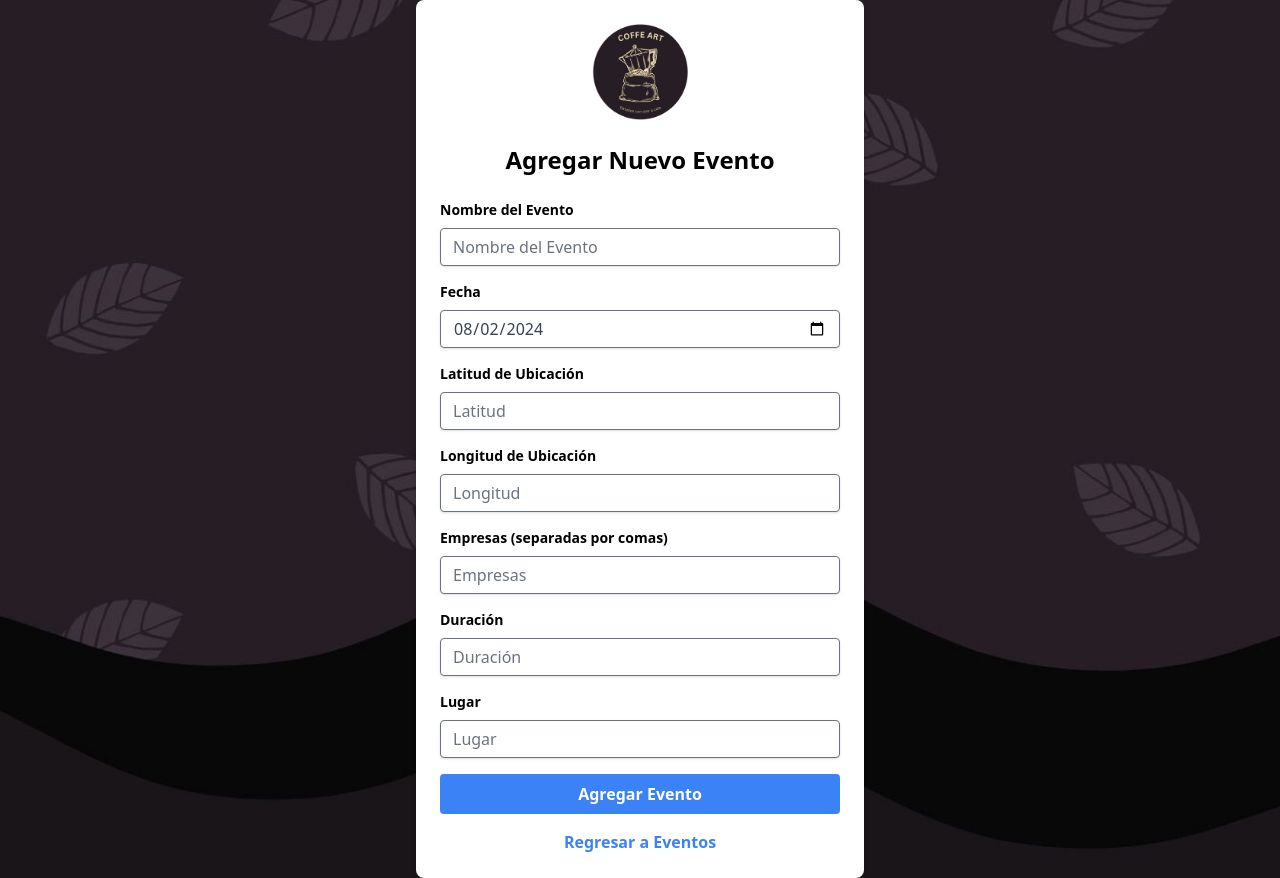
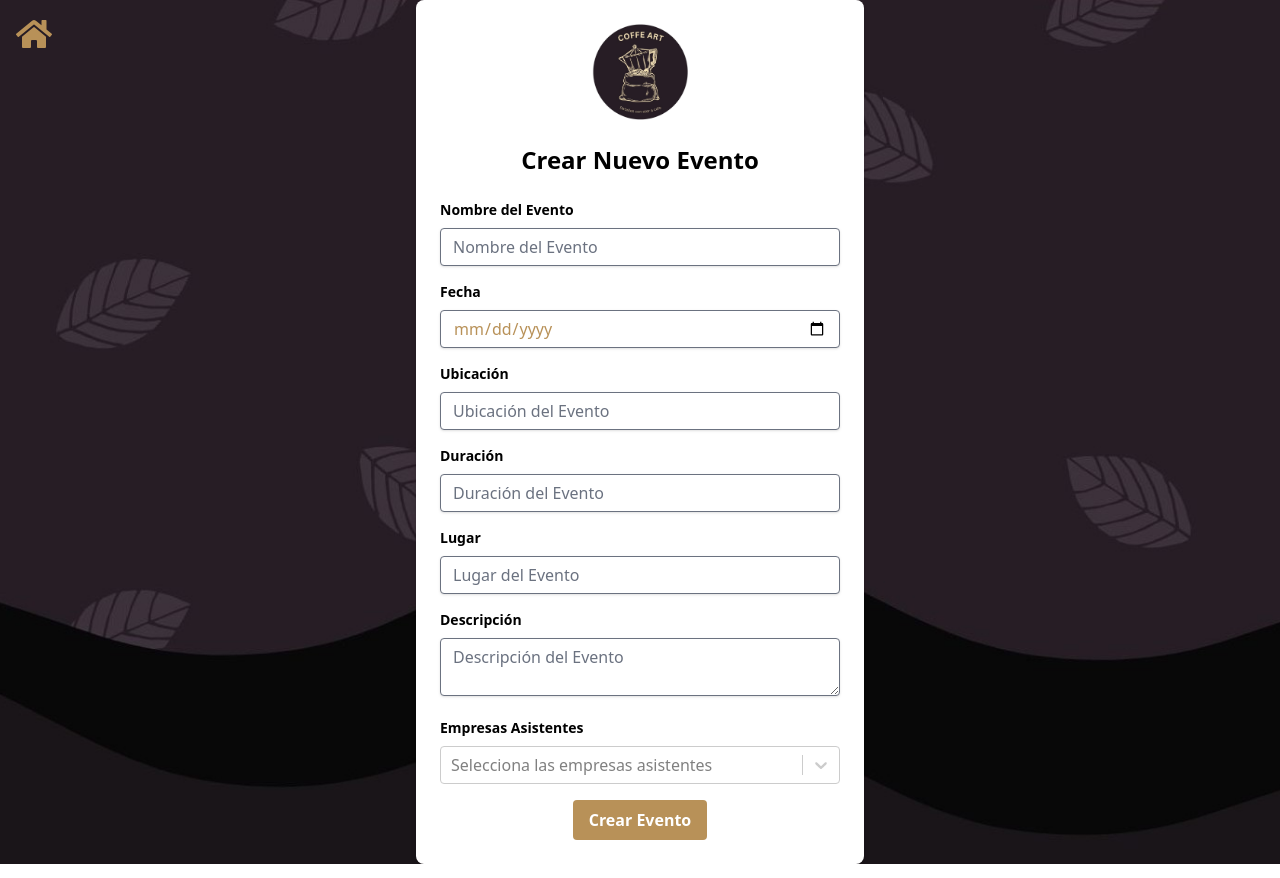
Before and after one commit to Coffe-Art/front-exp, a React (Vite) app: page /EventsForm in a window 1280 px wide. Built offline with nearby package versions, Linux system fonts and the light colour scheme.

Commit message:
crear evento

```diff
--- a/src/components/Layouts/EventsForm.jsx
+++ b/src/components/Layouts/EventsForm.jsx
@@ -1,30 +1,143 @@
-import React, { useState } from 'react';
-import { NavLink } from 'react-router-dom';
-import BackgroundImage from '../../assets/BackgroundLogin.jpg'; // Ajusta la ruta según tu estructura de proyecto
-import Logo from '../../assets/Artesanías.png'; // Ajusta la ruta según tu estructura de proyecto
+import React, { useState, useEffect } from 'react';
+import { useNavigate, NavLink } from 'react-router-dom';
+import BackgroundImage from '../../assets/BackgroundLogin.jpg';
+import { FaHome } from 'react-icons/fa';
+import Logo from '../../assets/Artesanías.png';
+import Select from 'react-select'; // Asegúrate de instalar react-select
 
 export const EventsForm = () => {
-  const [newEvent, setNewEvent] = useState({
-    name: '',
-    date: new Date(),
-    location: { lat: '', lng: '' },
-    companies: [],
-    duration: '',
-    place: ''
+  const navigate = useNavigate();
+  const [formData, setFormData] = useState({
+    nombreEvento: '',
+    fecha: '',
+    ubicacion: '',
+    duracion: '',
+    lugar: '',
+    descripcion: '',
+    empresasAsistente: [], // Cambiado para ser un array
+    idAdministrador: localStorage.getItem('userId') || '',
   });
 
-  const handleNewEventChange = (e) => {
+  const [errors, setErrors] = useState({});
+  const [notification, setNotification] = useState('');
+  const [empresasOptions, setEmpresasOptions] = useState([]);
+
+  useEffect(() => {
+    const fetchEmpresas = async () => {
+      try {
+        const idAdministrador = localStorage.getItem('userId');
+        if (idAdministrador) {
+          const token = localStorage.getItem('token');
+          if (!token) {
+            throw new Error('Token de autenticación no encontrado');
+          }
+
+          const response = await fetch(`https://backtesteo.onrender.com/api/empresa/consultarPorAdministrador/${idAdministrador}`, {
+            headers: {
+              'Authorization': `Bearer ${token}`,
+            },
+          });
+
+          if (!response.ok) {
+            if (response.status === 401) {
+              throw new Error('Token de autenticación inválido o expirado');
+            }
+            throw new Error(`Error ${response.status}: ${response.statusText}`);
+          }
+
+          const contentType = response.headers.get("content-type");
+          if (contentType && contentType.indexOf("application/json") !== -1) {
+            const data = await response.json();
+            if (Array.isArray(data) && Array.isArray(data[0])) {
+              const empresas = data[0];
+              const options = empresas.map((empresa) => ({
+                value: empresa.codigoempresa,
+                label: empresa.nombre,
+              }));
+              setEmpresasOptions(options);
+            } else {
+              throw new Error('Formato de datos inesperado');
+            }
+          } else {
+            const text = await response.text();
+            throw new Error('Respuesta no es JSON');
+          }
+        }
+      } catch (error) {
+        console.error('Error al obtener empresas:', error.message);
+      }
+    };
+
+    fetchEmpresas();
+  }, []);
+
+  const handleChange = (e) => {
     const { name, value } = e.target;
-    setNewEvent(prevEvent => ({
-      ...prevEvent,
-      [name]: value
+    setFormData((prevState) => ({
+      ...prevState,
+      [name]: value,
     }));
   };
 
-  const handleNewEventSubmit = (e) => {
+  const handleSelectChange = (selectedOptions) => {
+    setFormData((prevData) => ({
+      ...prevData,
+      empresasAsistente: selectedOptions ? selectedOptions.map(option => option.value) : [], // Manejar como array de valores
+    }));
+  };
+
+  const handleSubmit = async (e) => {
     e.preventDefault();
-    // Aquí iría la lógica para manejar el envío del formulario
-    console.log('Event Submitted:', newEvent);
+
+    // Validar que todos los campos sean cadenas de texto y no estén vacíos
+    const requiredFields = ['nombreEvento', 'fecha', 'ubicacion', 'duracion', 'lugar', 'descripcion'];
+
+    const newErrors = {};
+
+    requiredFields.forEach((field) => {
+      if (typeof formData[field] !== 'string' || !formData[field].trim()) {
+        newErrors[field] = 'Este campo es obligatorio';
+      }
+    });
+
+    // Verificar que empresasAsistente sea un array y no esté vacío
+    if (!Array.isArray(formData.empresasAsistente) || formData.empresasAsistente.length === 0) {
+      newErrors.empresasAsistente = 'Debe seleccionar al menos una empresa';
+    }
+
+    if (Object.keys(newErrors).length > 0) {
+      setErrors(newErrors);
+      setNotification('Todos los campos son requeridos');
+      return;
+    }
+
+    try {
+      const token = localStorage.getItem('token');
+      const response = await fetch('https://backtesteo.onrender.com/api/evento', {
+        method: 'POST',
+        headers: {
+          'Content-Type': 'application/json',
+          'Authorization': `Bearer ${token}`,
+        },
+        body: JSON.stringify({
+          ...formData,
+          empresasAsistente: formData.empresasAsistente, // Enviar el array de empresas
+        }),
+      });
+
+      if (!response.ok) {
+        throw new Error('Error al crear el evento');
+      }
+
+      setNotification('Evento creado exitosamente');
+      setTimeout(() => {
+        setNotification('');
+        navigate('/events'); // Redirige a la página de eventos
+      }, 2000);
+    } catch (error) {
+      console.error('Error al crear evento:', error);
+      setNotification('Error al crear el evento, intenta de nuevo');
+    }
   };
 
   return (
@@ -34,146 +147,128 @@ export const EventsForm = () => {
         backgroundImage: `url(${BackgroundImage})`,
       }}
     >
-      <div className="relative bg-white p-6 rounded-lg shadow-md w-full max-w-md mx-4 sm:mx-8 md:mx-16 lg:mx-32">
+      <NavLink to="/" className="absolute top-4 left-4">
+        <FaHome className="text-darkyellow text-4xl" />
+      </NavLink>
+      <div className="relative bg-white p-6 rounded-lg shadow-md w-full max-w-md mx-4 sm:mx-6 md:mx-10 lg:mx-20">
         <img src={Logo} alt="Logo" className="h-24 w-24 mx-auto mb-6" />
-        <h2 className="text-2xl font-bold mb-6 text-center">Agregar Nuevo Evento</h2>
-
-        <form onSubmit={handleNewEventSubmit}>
+        <h1 className="text-2xl font-bold mb-6 text-center">Crear Nuevo Evento</h1>
+        {notification && (
+          <div className="bg-green-100 border border-green-400 text-green-700 px-4 py-3 rounded relative mb-4" role="alert">
+            <span className="block sm:inline">{notification}</span>
+          </div>
+        )}
+        <form onSubmit={handleSubmit}>
           <div className="mb-4">
-            <label className="block text-black text-sm font-bold mb-2" htmlFor="name">
+            <label className="block text-black text-sm font-bold mb-2" htmlFor="nombreEvento">
               Nombre del Evento
             </label>
             <input
               type="text"
-              id="name"
-              name="name"
-              value={newEvent.name}
-              onChange={handleNewEventChange}
-              className="shadow appearance-none border rounded w-full py-2 px-3 text-gray-700 leading-tight focus:outline-none focus:shadow-outline"
+              id="nombreEvento"
+              name="nombreEvento"
+              className="shadow appearance-none border rounded w-full py-2 px-3 text-darkyellow leading-tight focus:outline-none focus:shadow-outline"
               placeholder="Nombre del Evento"
-              required
+              value={formData.nombreEvento}
+              onChange={handleChange}
             />
+            {errors.nombreEvento && <p className="text-red-500 text-xs italic">{errors.nombreEvento}</p>}
           </div>
-
           <div className="mb-4">
-            <label className="block text-black text-sm font-bold mb-2" htmlFor="date">
+            <label className="block text-black text-sm font-bold mb-2" htmlFor="fecha">
               Fecha
             </label>
             <input
               type="date"
-              id="date"
-              name="date"
-              value={newEvent.date.toISOString().split('T')[0]}
-              onChange={e => setNewEvent(prevEvent => ({
-                ...prevEvent,
-                date: new Date(e.target.value)
-              }))}
-              className="shadow appearance-none border rounded w-full py-2 px-3 text-gray-700 leading-tight focus:outline-none focus:shadow-outline"
-              required
+              id="fecha"
+              name="fecha"
+              className="shadow appearance-none border rounded w-full py-2 px-3 text-darkyellow leading-tight focus:outline-none focus:shadow-outline"
+              value={formData.fecha}
+              onChange={handleChange}
             />
+            {errors.fecha && <p className="text-red-500 text-xs italic">{errors.fecha}</p>}
           </div>
-
           <div className="mb-4">
-            <label className="block text-black text-sm font-bold mb-2" htmlFor="lat">
-              Latitud de Ubicación
-            </label>
-            <input
-              type="number"
-              id="lat"
-              name="lat"
-              value={newEvent.location.lat}
-              onChange={(e) => setNewEvent(prevEvent => ({
-                ...prevEvent,
-                location: { ...prevEvent.location, lat: parseFloat(e.target.value) }
-              }))}
-              className="shadow appearance-none border rounded w-full py-2 px-3 text-gray-700 leading-tight focus:outline-none focus:shadow-outline"
-              placeholder="Latitud"
-              required
-            />
-          </div>
-
-          <div className="mb-4">
-            <label className="block text-black text-sm font-bold mb-2" htmlFor="lng">
-              Longitud de Ubicación
-            </label>
-            <input
-              type="number"
-              id="lng"
-              name="lng"
-              value={newEvent.location.lng}
-              onChange={(e) => setNewEvent(prevEvent => ({
-                ...prevEvent,
-                location: { ...prevEvent.location, lng: parseFloat(e.target.value) }
-              }))}
-              className="shadow appearance-none border rounded w-full py-2 px-3 text-gray-700 leading-tight focus:outline-none focus:shadow-outline"
-              placeholder="Longitud"
-              required
-            />
-          </div>
-
-          <div className="mb-4">
-            <label className="block text-black text-sm font-bold mb-2" htmlFor="companies">
-              Empresas (separadas por comas)
+            <label className="block text-black text-sm font-bold mb-2" htmlFor="ubicacion">
+              Ubicación
             </label>
             <input
               type="text"
-              id="companies"
-              name="companies"
-              value={newEvent.companies.join(', ')}
-              onChange={(e) => setNewEvent(prevEvent => ({
-                ...prevEvent,
-                companies: e.target.value.split(',').map(company => company.trim())
-              }))}
-              className="shadow appearance-none border rounded w-full py-2 px-3 text-gray-700 leading-tight focus:outline-none focus:shadow-outline"
-              placeholder="Empresas"
-              required
+              id="ubicacion"
+              name="ubicacion"
+              className="shadow appearance-none border rounded w-full py-2 px-3 text-darkyellow leading-tight focus:outline-none focus:shadow-outline"
+              placeholder="Ubicación del Evento"
+              value={formData.ubicacion}
+              onChange={handleChange}
             />
+            {errors.ubicacion && <p className="text-red-500 text-xs italic">{errors.ubicacion}</p>}
           </div>
-
           <div className="mb-4">
-            <label className="block text-black text-sm font-bold mb-2" htmlFor="duration">
+            <label className="block text-black text-sm font-bold mb-2" htmlFor="duracion">
               Duración
             </label>
             <input
               type="text"
-              id="duration"
-              name="duration"
-              value={newEvent.duration}
-              onChange={handleNewEventChange}
-              className="shadow appearance-none border rounded w-full py-2 px-3 text-gray-700 leading-tight focus:outline-none focus:shadow-outline"
-              placeholder="Duración"
-              required
+              id="duracion"
+              name="duracion"
+              className="shadow appearance-none border rounded w-full py-2 px-3 text-darkyellow leading-tight focus:outline-none focus:shadow-outline"
+              placeholder="Duración del Evento"
+              value={formData.duracion}
+              onChange={handleChange}
             />
+            {errors.duracion && <p className="text-red-500 text-xs italic">{errors.duracion}</p>}
           </div>
-
           <div className="mb-4">
-            <label className="block text-black text-sm font-bold mb-2" htmlFor="place">
+            <label className="block text-black text-sm font-bold mb-2" htmlFor="lugar">
               Lugar
             </label>
             <input
               type="text"
-              id="place"
-              name="place"
-              value={newEvent.place}
-              onChange={handleNewEventChange}
-              className="shadow appearance-none border rounded w-full py-2 px-3 text-gray-700 leading-tight focus:outline-none focus:shadow-outline"
-              placeholder="Lugar"
-              required
+              id="lugar"
+              name="lugar"
+              className="shadow appearance-none border rounded w-full py-2 px-3 text-darkyellow leading-tight focus:outline-none focus:shadow-outline"
+              placeholder="Lugar del Evento"
+              value={formData.lugar}
+              onChange={handleChange}
             />
+            {errors.lugar && <p className="text-red-500 text-xs italic">{errors.lugar}</p>}
           </div>
-
-          <button
-            type="submit"
-            className="bg-blue-500 hover:bg-blue-600 text-white font-bold py-2 px-4 rounded focus:outline-none focus:shadow-outline w-full"
-          >
-            Agregar Evento
-          </button>
-
-          <p className="mt-4 text-center">
-            <NavLink to="/events" className="text-blue-500 font-bold hover:underline">
-              Regresar a Eventos
-            </NavLink>
-          </p>
+          <div className="mb-4">
+            <label className="block text-black text-sm font-bold mb-2" htmlFor="descripcion">
+              Descripción
+            </label>
+            <textarea
+              id="descripcion"
+              name="descripcion"
+              className="shadow appearance-none border rounded w-full py-2 px-3 text-darkyellow leading-tight focus:outline-none focus:shadow-outline"
+              placeholder="Descripción del Evento"
+              value={formData.descripcion}
+              onChange={handleChange}
+            />
+            {errors.descripcion && <p className="text-red-500 text-xs italic">{errors.descripcion}</p>}
+          </div>
+          <div className="mb-4">
+            <label className="block text-black text-sm font-bold mb-2" htmlFor="empresasAsistente">
+              Empresas Asistentes
+            </label>
+            <Select
+              id="empresasAsistente"
+              isMulti
+              options={empresasOptions}
+              onChange={handleSelectChange}
+              value={empresasOptions.filter(option => formData.empresasAsistente.includes(option.value))}
+              placeholder="Selecciona las empresas asistentes"
+            />
+            {errors.empresasAsistente && <p className="text-red-500 text-xs italic">{errors.empresasAsistente}</p>}
+          </div>
+          <div className="flex items-center justify-center">
+            <button
+              type="submit"
+              className="bg-darkyellow hover:bg-darkorange text-white font-bold py-2 px-4 rounded focus:outline-none focus:shadow-outline"
+            >
+              Crear Evento
+            </button>
+          </div>
         </form>
       </div>
     </div>
```
